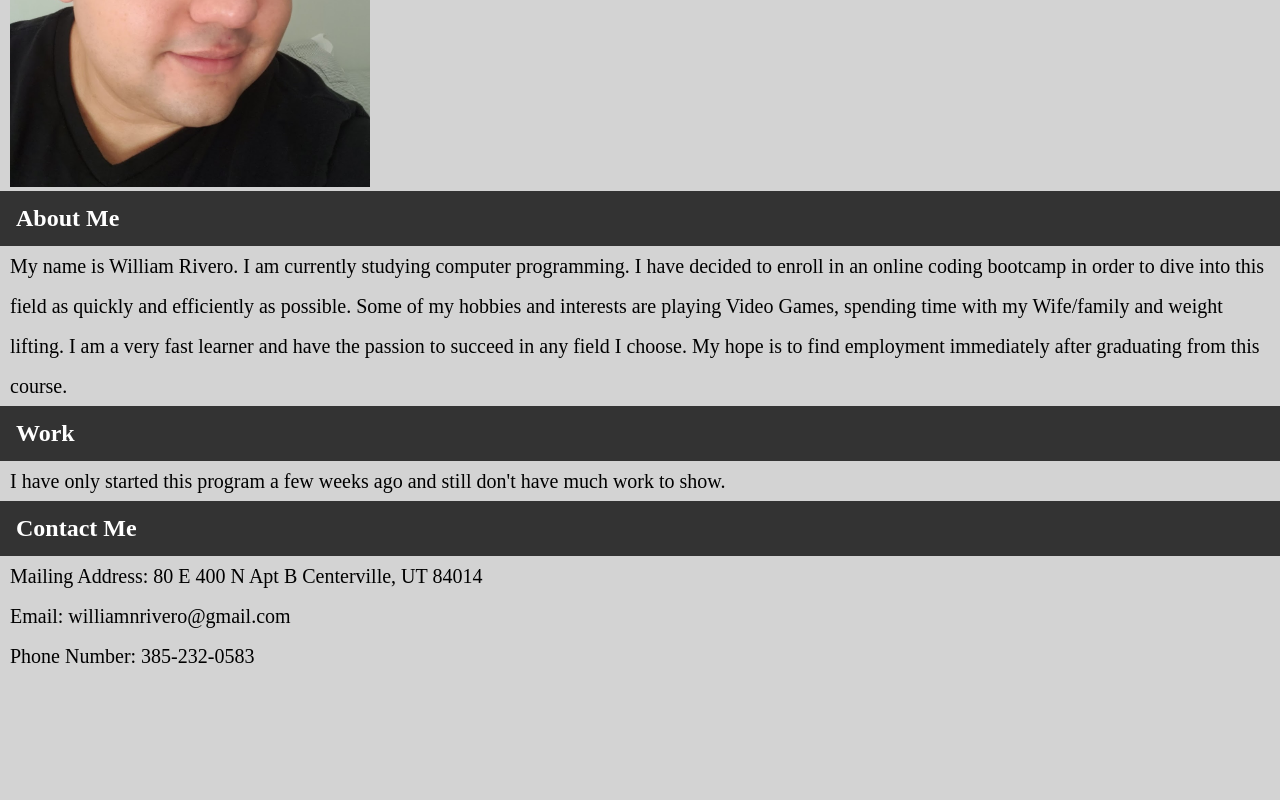
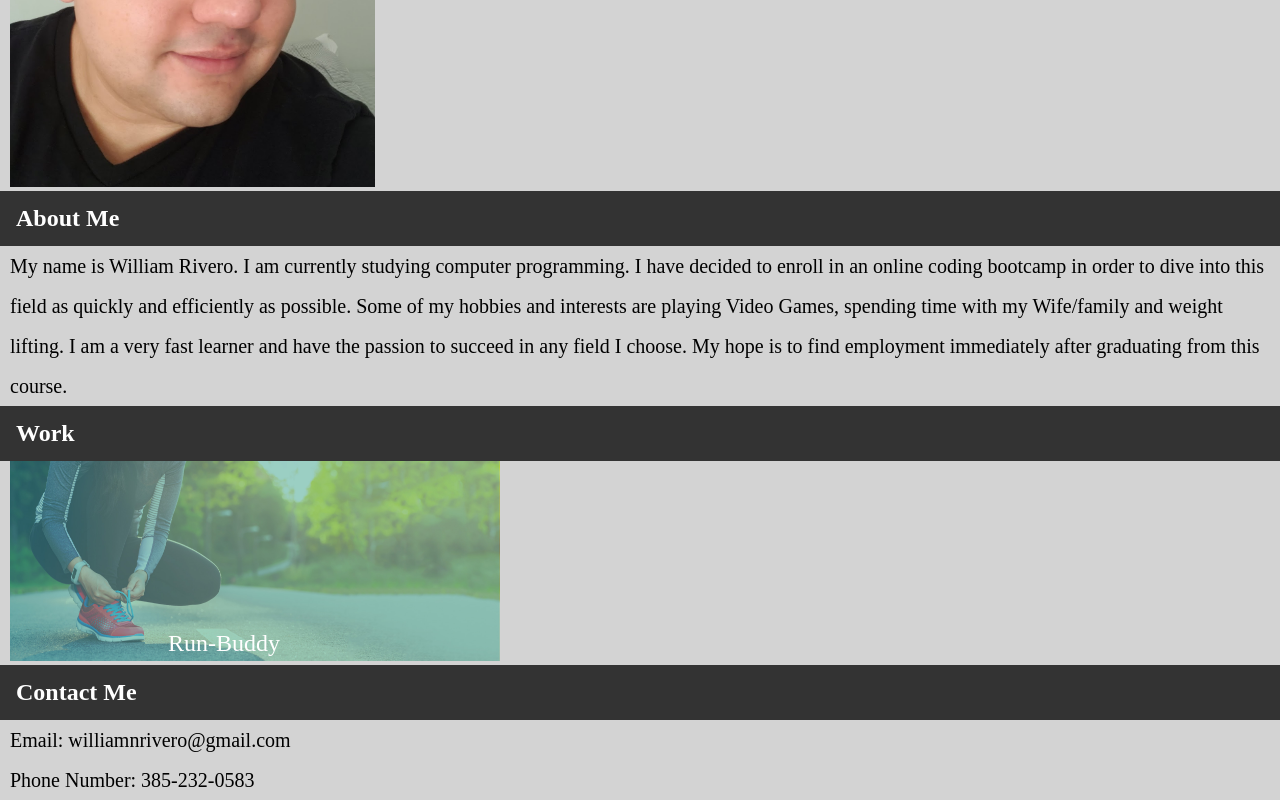
Before and after one commit to williamnrivero/portfolio, a plain HTML site: page index.html in a window 1280 px wide. Shown: the part 413-1213 px from the top of the page. Before the commit the page ends 1089 px from the top, so only its background shows below. Drawn offline with Linux system fonts and the light colour scheme.

Commit message:
updated portfolio and changed branch

```diff
--- a/assets/css/style.css
+++ b/assets/css/style.css
@@ -72,3 +72,26 @@ section p {
       padding-left: 10px;
       line-height: 2.0;
   }
+
+section img {
+  padding-left: 10px;
+
+}
+
+.container {
+  position: relative;
+  color: white;
+}
+
+.bottom-right {
+  position: absolute;
+  bottom: 8px;
+  right: 1000px;
+  font-size: 24px;
+}
+
+
+
+@media screen and (max-width: 480px) {
+
+}
--- a/index.html
+++ b/index.html
@@ -25,19 +25,23 @@
     </nav>
     </header>
     <article>
-        <img src="../portfolio/assets/images/selfie.jpg" alt="Picture of Me" width="370" height="460">
+        <img src="../portfolio/assets/images/selfie.jpg" alt="Picture of Me" width="375" height="460">
         <h2 id="aboutMe">About Me</h2>
         <p>My name is William Rivero. I am currently studying computer programming. I have decided to enroll in an online coding bootcamp in order to dive into this field as quickly and efficiently as possible. Some of my hobbies and interests are playing Video Games, spending time with my Wife/family and weight lifting. I am a very fast learner and have the passion to succeed in any field I choose. My hope is to find employment immediately after graduating from this course.</p>
     </article>
 
     <section>
         <h2 id="work"> Work</h2>
-        <p>I have only started this program a few weeks ago and still don't have much work to show.</p>
+        <a href="https://williamnrivero.github.io/run-buddy/">
+            <div class="container">
+            <img src="../portfolio/assets/images/hero-bg.jpg" alt="run-buddy-logo" width="500" height="200">
+            <div class="bottom-right">Run-Buddy</div>
+            </div>
+        </a>
+    </section>
 
-    </section>
     <section>
         <h2 id="contactMe">Contact Me</h2>
-        <p>Mailing Address: 80 E 400 N Apt B Centerville, UT 84014</p>
         <p>Email: williamnrivero@gmail.com</p>
         <p>Phone Number: 385-232-0583</p>
     </section>
```
Also changed, not shown: assets/images/hero-bg.jpg (added), 1 other file.
